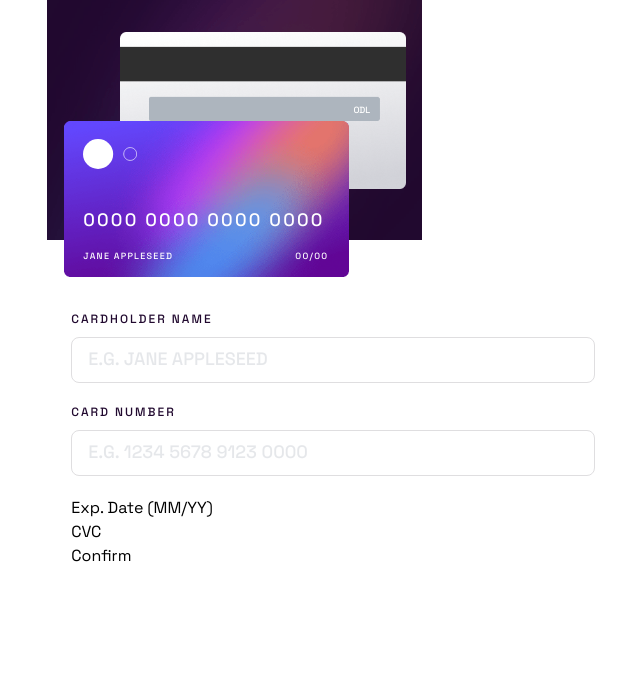
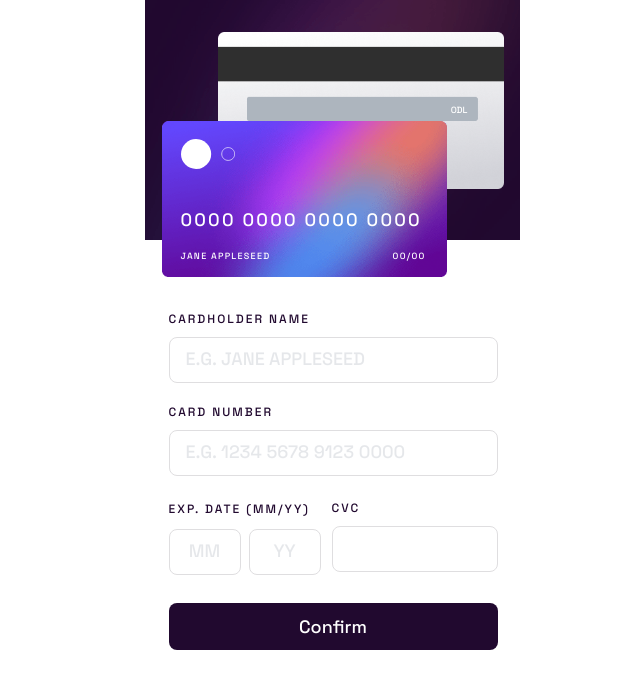
Before and after one commit to Baqari-Fruidze/interactive-card-details-form, a React (Vite) app: page / in a window 1280 px wide. Shown: the top 688 px of the page, without its empty margins (307-947 px from the left). Built offline with nearby package versions, Linux system fonts and the light colour scheme.

Commit message:
design done

```diff
--- a/src/components/Inputs.tsx
+++ b/src/components/Inputs.tsx
@@ -39,18 +39,39 @@ export default function Inputs() {
             className="rounded-[8px] border-[1px] border-[solid] border-[#DFDEE0] py-[10px] outline-none pl-[16px] mb-[20px] placeholder:opacity-25 placeholder:text-[18px] placeholder:font-medium placeholder:uppercase"
           />
         </div>
-        <div>
-          <div>
-            <label>Exp. Date (MM/YY)</label>
-            <input type="text" />
-            <input type="text" />
+        <div className="flex items-center mb-[28px]">
+          <div className="mr-[11px] w-[152px] ">
+            <label className="text-[12px] text-[#21092F] font-medium tracking-[2px] uppercase ">
+              Exp. Date (MM/YY)
+            </label>
+            <input
+              type="text"
+              placeholder="MM"
+              className=" mr-[8px] text-center w-[72px] rounded-[8px] border-[1px] border-[solid] border-[#DFDEE0] py-[10px] outline-none   placeholder:opacity-25 placeholder:text-[18px] placeholder:font-medium placeholder:uppercase"
+            />
+            <input
+              type="text"
+              placeholder="YY"
+              className=" mt-[9px] text-center w-[72px] rounded-[8px] border-[1px] border-[solid] border-[#DFDEE0] py-[10px] outline-none   placeholder:opacity-25 placeholder:text-[18px] placeholder:font-medium placeholder:uppercase"
+            />
           </div>
-          <div>
-            <label htmlFor="cvc">CVC</label>
-            <input type="text" id="cvc" />
+          <div className=" flex flex-col ">
+            <label
+              htmlFor="cvc"
+              className="text-[12px] text-[#21092F] font-medium tracking-[2px] uppercase mb-[9px]"
+            >
+              CVC
+            </label>
+            <input
+              type="text"
+              id="cvc"
+              className="text-left w-[166px] rounded-[8px] border-[1px] border-[solid] border-[#DFDEE0] py-[10px] pl-[16px] outline-none   placeholder:opacity-25 placeholder:text-[18px] placeholder:font-medium placeholder:uppercase"
+            />
           </div>
         </div>
-        <button>Confirm</button>
+        <button className="bg-[#21092F] rounded-[8px] border-none w-full py-[10px] text-[#fff] text-[18px] font-medium">
+          Confirm
+        </button>
       </form>
     </div>
   );
```
